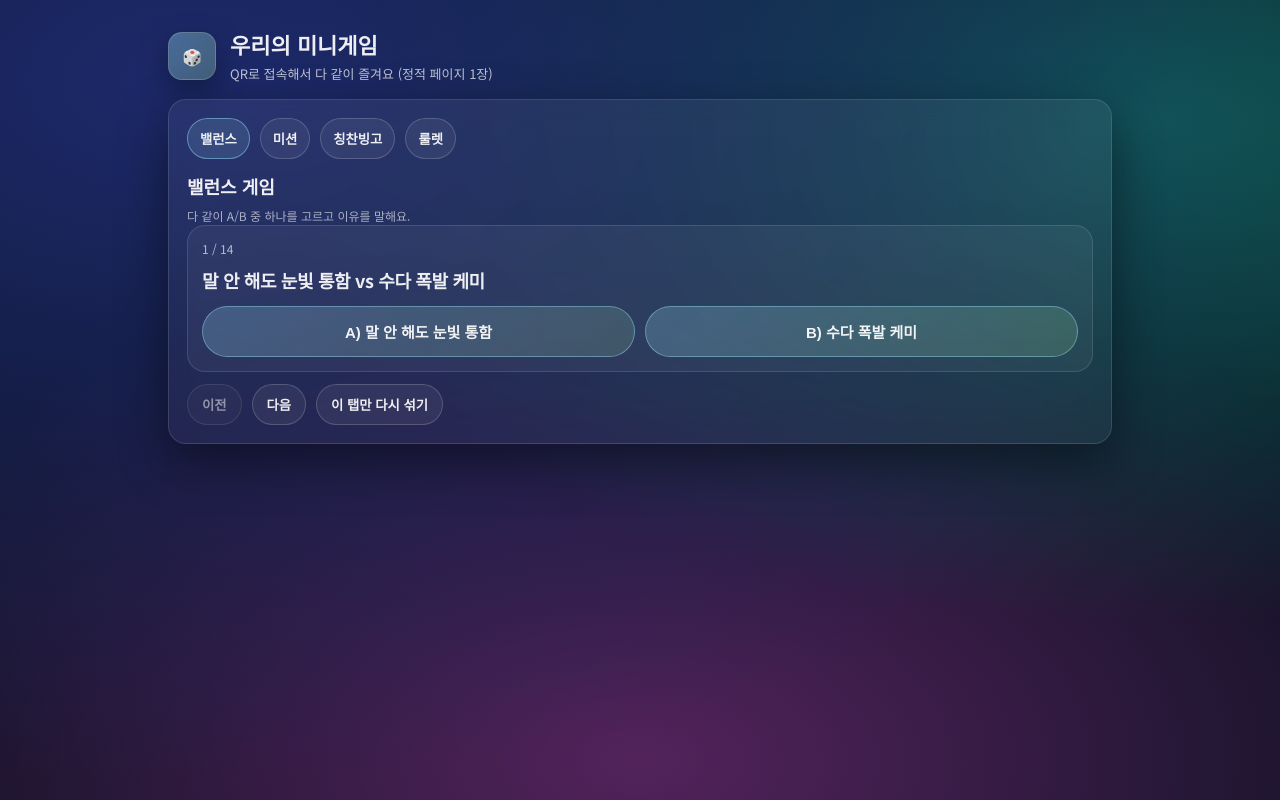
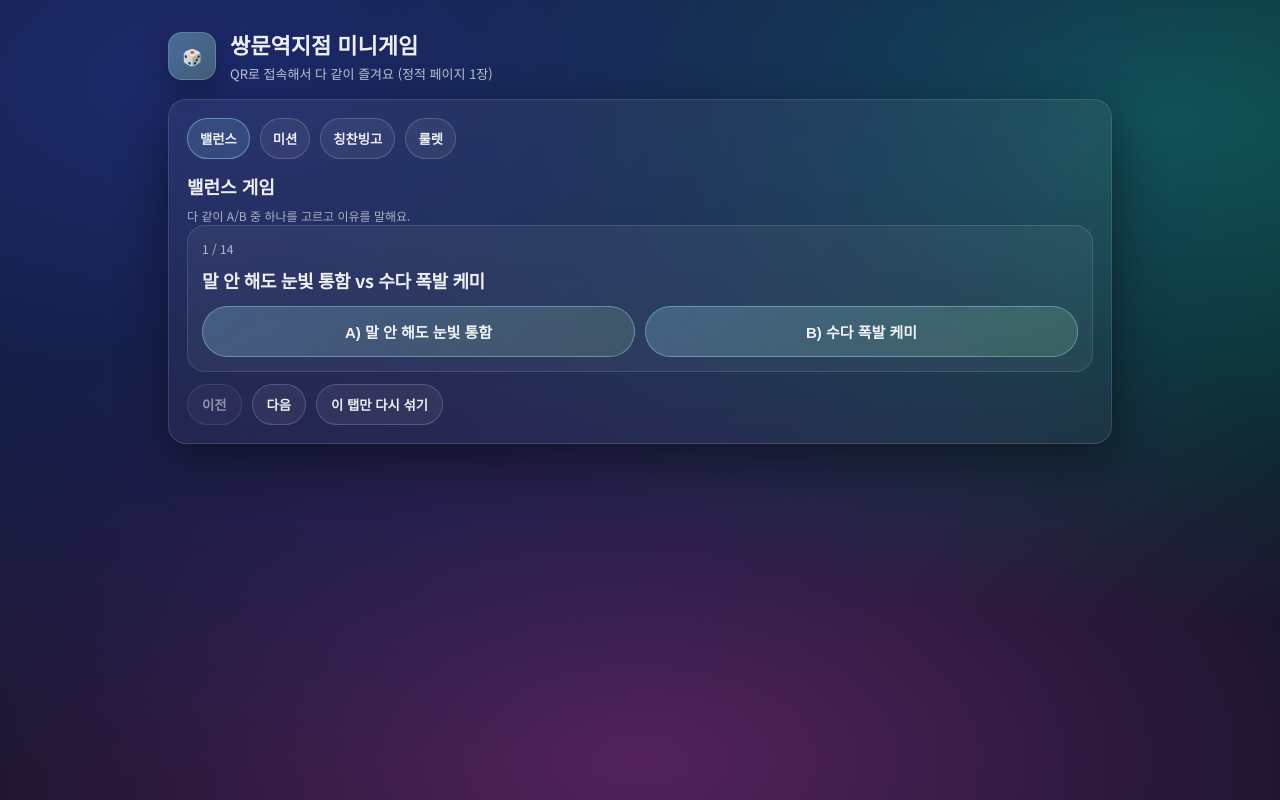
Before and after one commit to Double-El/mini_games, a plain HTML site: page index.html in a window 1280 px wide. Drawn offline with Linux system fonts and the light colour scheme.

Commit message:
Update index.html

```diff
--- a/index.html
+++ b/index.html
@@ -315,7 +315,7 @@
         <div class="brand">
           <div class="logo" aria-hidden="true">🎲</div>
           <div>
-            <h1>우리의 미니게임</h1>
+            <h1>쌍문역지점 미니게임</h1>
             <p class="subtitle">QR로 접속해서 다 같이 즐겨요 (정적 페이지 1장)</p>
           </div>
         </div>
```
